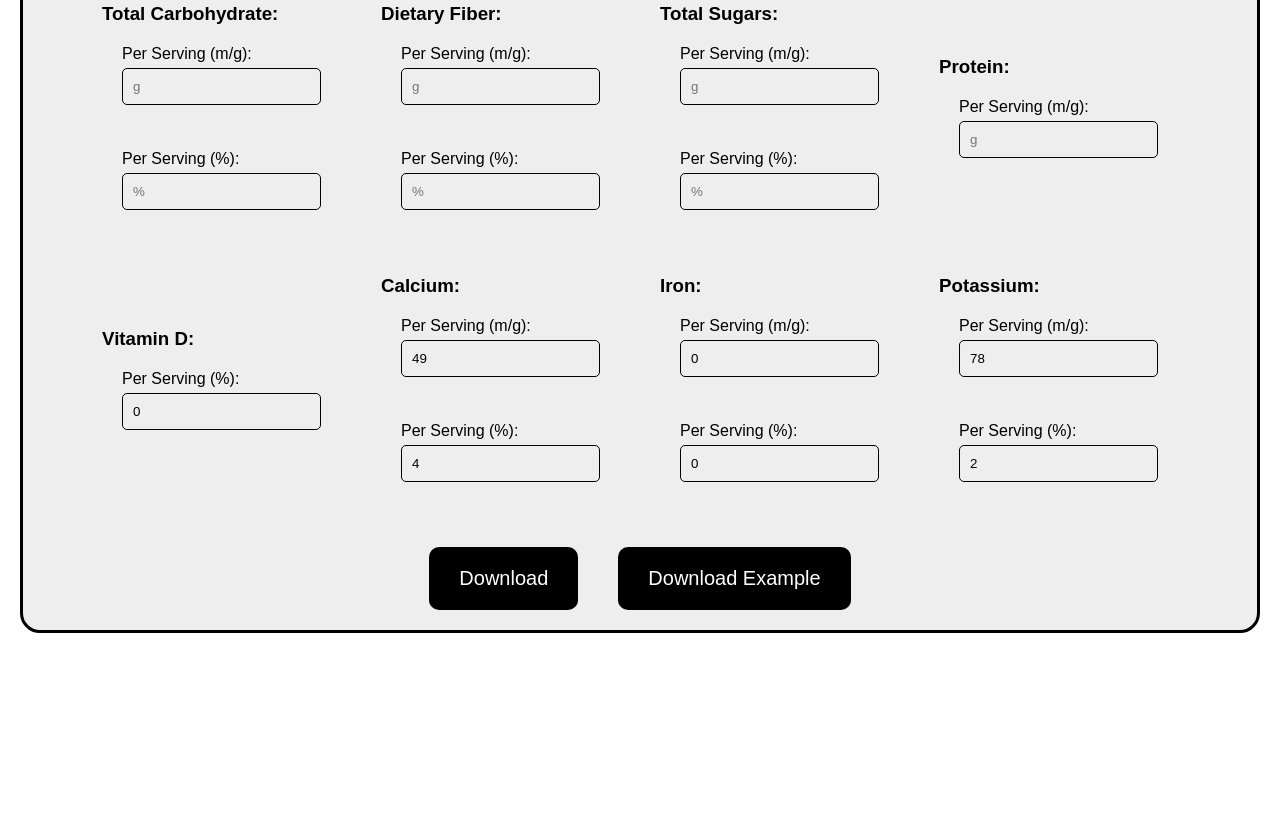
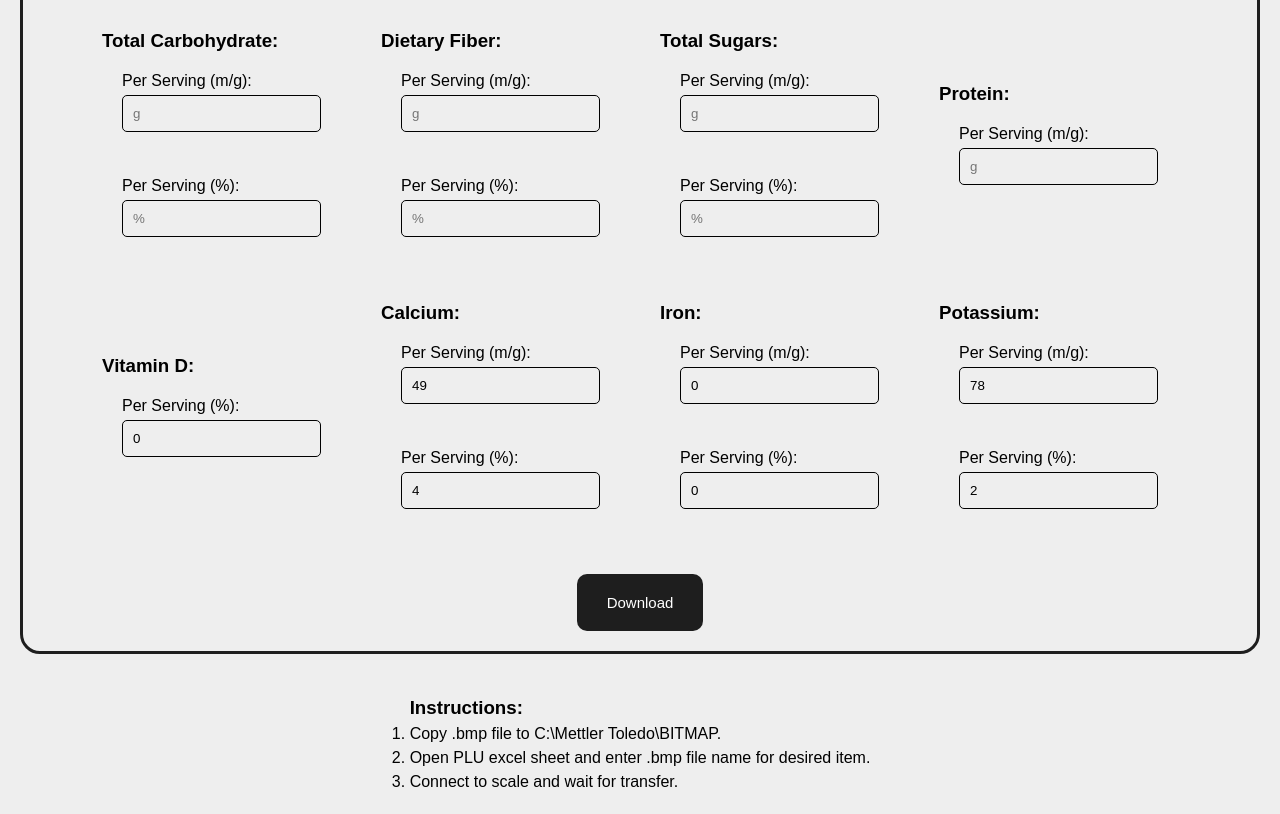
Before and after one commit to ahmadhamoush/nutrition-facts-bmp, a plain HTML site: page index.html in a window 1280 px wide. Shown: the part 921-1735 px from the top of the page. Before the commit the page ends 1574 px from the top, so only its background shows below. Drawn offline with Linux system fonts and the light colour scheme.

Commit message:
Changed Colors + Added Instructions

```diff
--- a/index.html
+++ b/index.html
@@ -8,8 +8,9 @@
   </head>
   <body>
     <canvas id="myCanvas" width="473" height="615" style="border:1px solid #000000; display:none"></canvas>
+      <img class="logo" src="./logo.png" alt="">
     <div class="container">
-    <img class="logo" src="./logo.png" alt="">
+      <button onclick="exampleBMP()" type="button" name="example">Download Example</button>
         <h2>NUTRITION FACTS</h2>
     <form class="" action="index.html" method="post">
       <div class="">
@@ -189,9 +190,17 @@
         <input id="potassiumP" type="number" name="" value="2">
       </div>
       </div>
-      <button onclick="saveBMP()" type="button" name="button">Download</button>
-        <button onclick="exampleBMP()" type="button" name="button">Download Example</button>
+      <button onclick="saveBMP()" type="button" name="bmp">Download</button>
+
     </form>
+    <div class=instructions>
+      <h3>Instructions:</h3>
+      <ol>
+        <li>Copy .bmp file to C:\Mettler Toledo\BITMAP.</li>
+        <li>Open PLU excel sheet and enter .bmp file name for desired item.</li>
+        <li>Connect to scale and wait for transfer.</li>
+      </ol>
+    </div>
     </div>
   </body>
 </html>
--- a/index.js
+++ b/index.js
@@ -23,12 +23,14 @@ function saveBMP(){
   document.querySelectorAll('input').forEach((item) => {
     if(item.value.length !=''){
       item.style.borderColor='green'
+
     }
     else{
       item.style.borderColor='red'
       item.style.animation = 'shake 0.5s'
     }
   });
+
 
    item = {
     name: document.getElementById('name').value,
--- a/styles.css
+++ b/styles.css
@@ -4,9 +4,18 @@ padding: 0;
 box-sizing: border-box;
 font-family: sans-serif;
 }
+body{
+  background-color: #eee;
+}
+.container{
+  display: flex;
+  flex-direction: column;
+  justify-content: center;
+  align-items: center;
+}
 .logo{
-  width:200px;
-  height: 200px;
+  width:150px;
+  height: 150px;
   margin-left: 20px;
 }
 
@@ -19,7 +28,7 @@ form{
   justify-content: center;
   align-items: center;
   flex-wrap: wrap;
-  border: 3px solid black;
+  border: 3px solid #1E1E1E;
   border-radius: 20px;
   margin: 20px;
   background-color: #eee;
@@ -45,10 +54,8 @@ label{
 }
 
 button{
-  font-size: 20px;
+  font-size: 15px;
   cursor: pointer;
-  background-color: black;
-  color:white;
   border-radius: 10px;
   border: none;
   padding: 20px 30px;
@@ -56,8 +63,23 @@ button{
   -webkit-transition:0.5s ease-in-out;
   margin: 20px;
 }
+button[name='example']{
+  margin-top: 0;
+  background-color: #D1B000;
+  color:#eee;
+}
+button[name='bmp']{
+  background-color: #1E1E1E;
+  color:white;
+}
+
 button:hover,button:active{
-  transform: scale(1.07);
+  transform: scale(1.05);
+}
+.instructions{
+  margin: 0 20px;
+  padding:20px;
+  line-height: 1.5;
 }
 
 @keyframes shake {
```
Also changed, not shown: logo.png.
